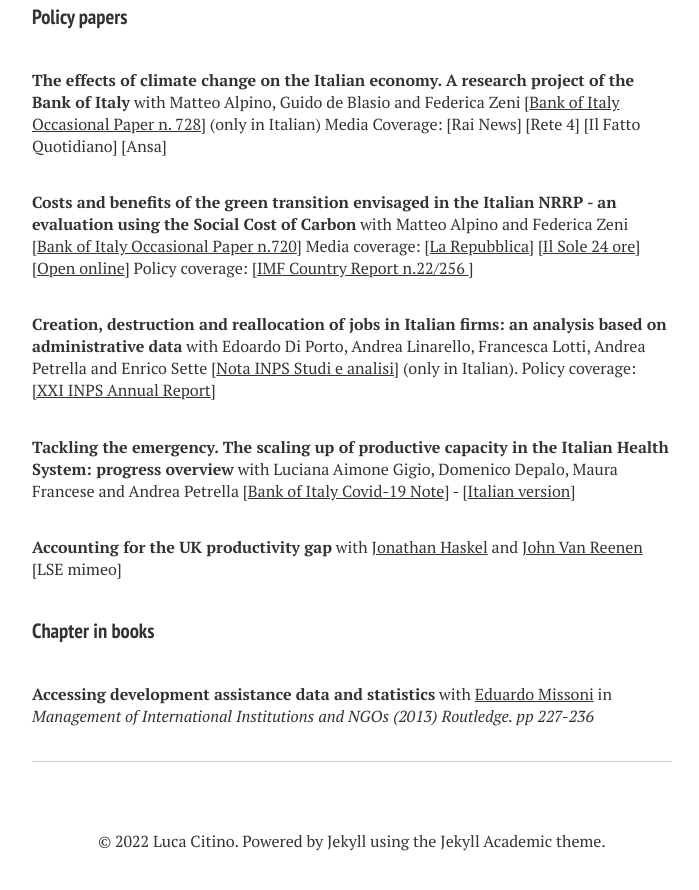
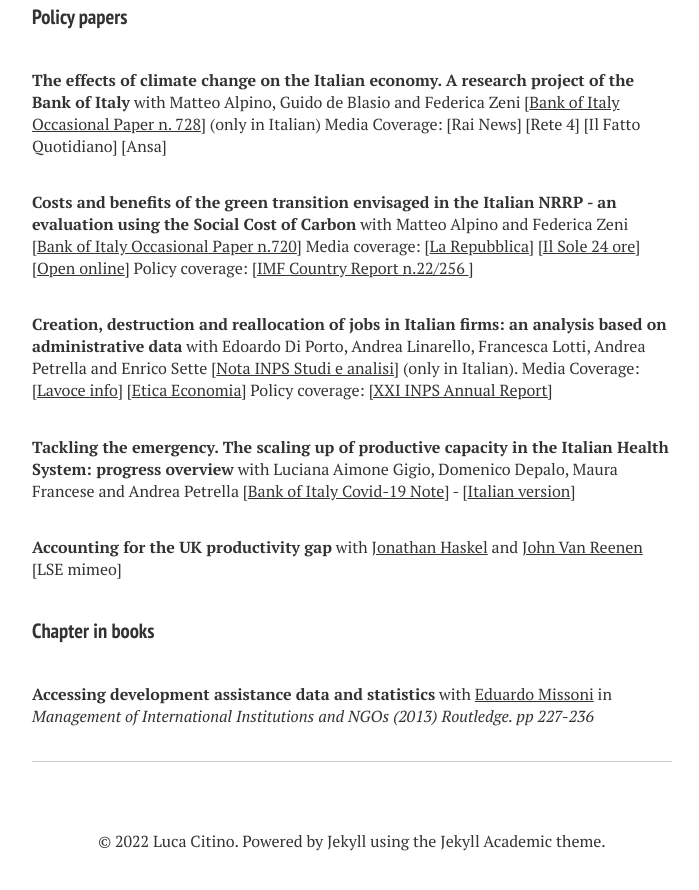
Before and after one commit to luca-citino/luca-citino.github.io, a Jekyll site: the page built from research.md, in a window 1280 px wide and 900 px high, scrolled down 740 px. Shown: the top 890 px of the window, without its empty margins (288-987 px from the left). Built offline with Jekyll 4.4.1, drawn with Linux system fonts in a browser that asks for light colours; nearby versions of some CDN libraries; some web fonts are replaced.

Commit message:
Update research.md

```diff
--- a/research.md
+++ b/research.md
@@ -27,7 +27,7 @@ title: Research
 
 **Costs and benefits of the green transition envisaged in the Italian NRRP - an evaluation using the Social Cost of Carbon** with Matteo Alpino and Federica Zeni [<a href="https://www.bancaditalia.it/pubblicazioni/qef/2022-0720/QEF_720.pdf">Bank of Italy Occasional Paper n.720</a>] Media coverage: [<a href="https://www.repubblica.it/economia/2022/10/16/news/superbonus_modifiche_nuovo_governo-370315835/">La Repubblica</a>] [<a href="https://www.ilsole24ore.com/art/bankitalia-il-superbonus-costa-caro-e-produce-scarsi-benefici-ambientali-AEUmAL9B">Il Sole 24 ore</a>] [<a href="https://www.open.online/2022/10/17/pnrr-studio-bankitalia-superbonus/">Open online</a>] Policy coverage: [<a href="https://www.imf.org/en/Publications/CR/Issues/2022/07/28/Italy-Selected-Issues-521489">IMF Country Report n.22/256 </a>]
 
-**Creation, destruction and reallocation of jobs in Italian firms: an analysis based on administrative data** with Edoardo Di Porto, Andrea Linarello, Francesca Lotti, Andrea Petrella and Enrico Sette [<a href="https://www.inps.it/docallegatiNP/Mig/Dati_analisi_bilanci/Attivita_ricerca/Studi_e_analisi/2022/nota_BdI_Inps_05_2022.pdf">Nota INPS Studi e analisi</a>] (only in Italian). Policy coverage: <a href="https://www.inps.it/docallegatiNP/Mig/Dati_analisi_bilanci/Rapporti_annuali/XXI_Rapporto_Annuale/XXI_Rapporto_Annuale.pdf">[XXI INPS Annual Report]</a>
+**Creation, destruction and reallocation of jobs in Italian firms: an analysis based on administrative data** with Edoardo Di Porto, Andrea Linarello, Francesca Lotti, Andrea Petrella and Enrico Sette [<a href="https://www.inps.it/docallegatiNP/Mig/Dati_analisi_bilanci/Attivita_ricerca/Studi_e_analisi/2022/nota_BdI_Inps_05_2022.pdf">Nota INPS Studi e analisi</a>] (only in Italian). Media Coverage: [<a href="https://www.lavoce.info/archives/97443/cosi-la-pandemia-ha-distrutto-e-creato-lavoro/">Lavoce info</a>] [<a href="https://eticaeconomia.it/leconomia-italiana-e-le-rigidita-che-non-ci-sono-e-non-cerano/">Etica Economia</a>] Policy coverage: <a href="https://www.inps.it/docallegatiNP/Mig/Dati_analisi_bilanci/Rapporti_annuali/XXI_Rapporto_Annuale/XXI_Rapporto_Annuale.pdf">[XXI INPS Annual Report]</a>
 
 **Tackling the emergency. The scaling up of productive capacity in the Italian Health System: progress overview** with Luciana Aimone Gigio, Domenico Depalo, Maura Francese and Andrea Petrella [<a href="https://www.bancaditalia.it/media/notizie/2020/2020_HealthPolicies_progress_v6_External.pdf?language_id=1">Bank of Italy Covid-19 Note</a>] - [<a href="https://www.bancaditalia.it/media/notizie/2020/2020_HealthPolicies_Progress_v6_ITA_External.pdf">Italian version</a>]
 
```
